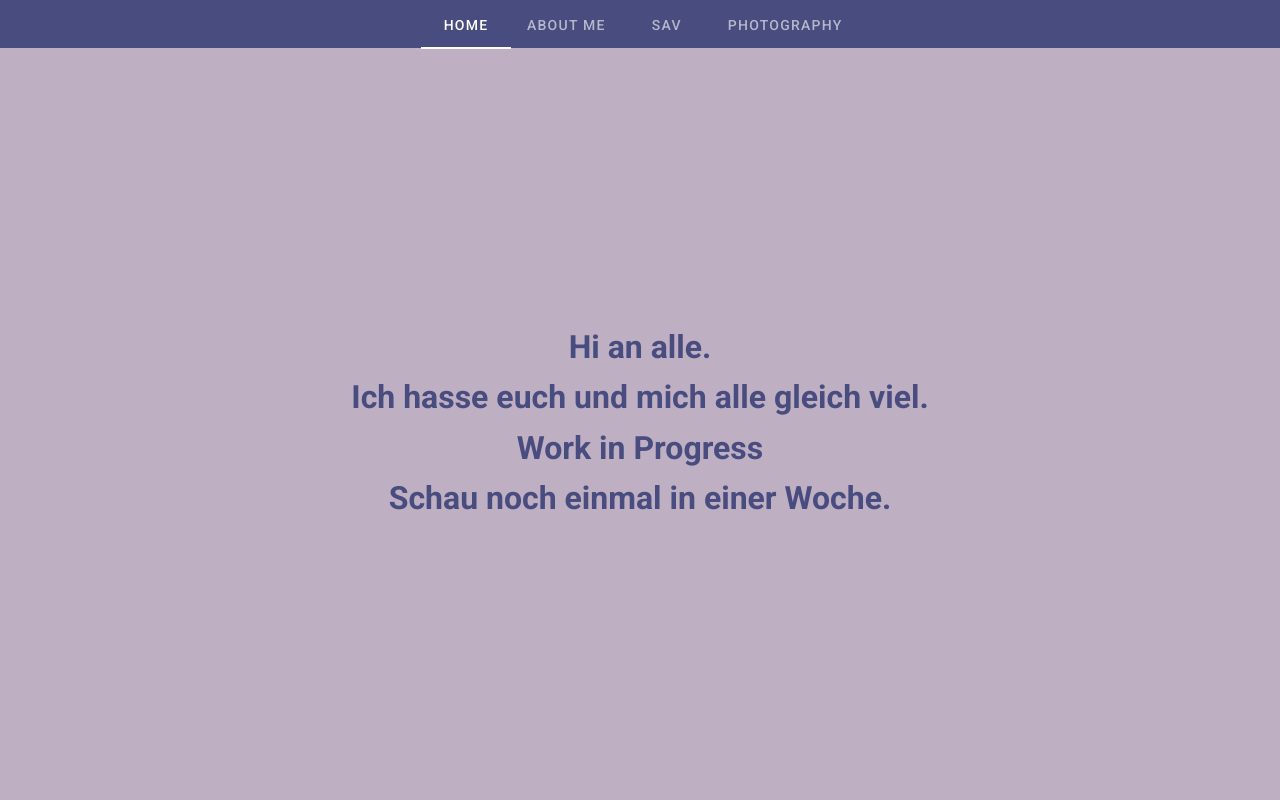
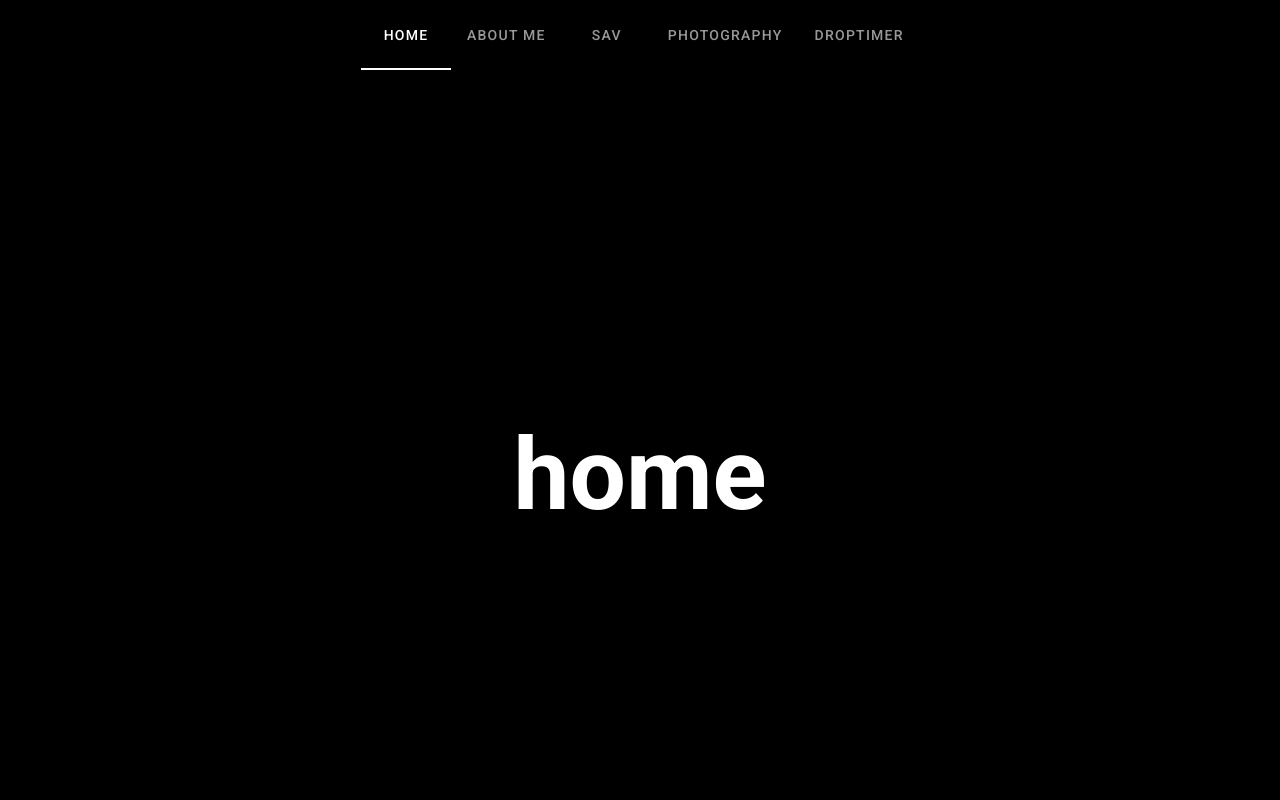
Before and after one commit to 2fanDEV/oezen.dev, a Vue app: page / in a window 1280 px wide. Shown: the top 800 px of the page. Built offline with nearby package versions, Linux system fonts and the light colour scheme.

Commit message:
homepage

```diff
--- a/src/App.vue
+++ b/src/App.vue
@@ -1,84 +1,101 @@
-
-
 <script>
-
 export default {
-  name: 'App',
-
-  components: {
-  },
+  name: "App",
+  components: {},
 
   data: () => ({
-    //
+    tab: null,
   }),
 };
 </script>
 
 <template>
-  <v-app style="background-color: #BEAFC2">
+  <v-app style="background-color: #000000; align-items: center; align-self: center; justify-content: center;">
     <v-app-bar
-    style="resize: none !important; justify-content: center; display:flex;"
+      style="
+        resize: none !important;
+        justify-content: center;
+        align-items: center;
+        display: flex;
+      "
       app
-      dense
+      short
+      height="70px"
+      shrink-on-scroll
       outlined
       elevate-on-scroll
-      color="#484C7F"
-      elevation="5"
+      color="#000000"
+      elevation="4"
       dark
     >
+      <v-tabs v-model="tab" centered dark>
+        <v-tab href="#home"> HOME </v-tab>
+        <v-tab href="#aboutme"> ABOUT ME </v-tab>
+        <v-tab href="#sav"> SAV </v-tab>
+        <v-tab href="#photography"> PHOTOGRAPHY </v-tab>
+        <v-tab href="#droptimer"> DROPTIMER </v-tab>
+      </v-tabs>
+    </v-app-bar>
 
-
-    <v-tabs>
-      <v-tab> HOME </v-tab>
-      <v-tab> ABOUT ME </v-tab>
-      <v-tab> SAV </v-tab>
-      <v-tab> PHOTOGRAPHY </v-tab>
-    </v-tabs>
-     </v-app-bar>
-    <v-sheet
-      style="align-self: center; align-items: center;"
-      height="1480"
-      width="1280"
-      color="#BEAFC2">
-    <div class="greeting">
-       <h1 class= "texthome">
-          Hi an alle.
-      </h1>
-       <h1 class= "texthome">
-        Ich hasse euch und mich alle gleich viel.
-        </h1>
-         <h1 class= "texthome">
-           Work in Progress
-        </h1>
-         <h1 class= "texthome">
-          Schau noch einmal in einer Woche.
-        </h1>
-    </div>
-    </v-sheet>
-    </v-app>
-
+    <v-tabs-items
+      style="
+        align-self: center;
+        align-items: center;
+        justify-content:center;
+      "
+      v-model="tab"
+    >
+      <v-tab-item value="home" style="align-items:center;">
+        <v-sheet height="1380" width="69vw" color="#000000" style="align-self:center">
+          <div class="greeting">
+            <h1 class="texthome">home</h1>
+          </div>
+        </v-sheet>
+      </v-tab-item>
+      <v-tab-item value="aboutme">
+        <v-sheet height="1380" width="60vw" color="#000000">
+          <div class="greeting">
+            <h1 class="texthome">aboutme</h1>
+          </div>
+        </v-sheet>
+      </v-tab-item>
+      <v-tab-item value="sav">
+        <v-sheet height="1380" width="60vw" color="#000000">
+          <div class="greeting">
+            <h1 class="texthome">sav</h1>
+          </div>
+        </v-sheet>
+      </v-tab-item>
+      <v-tab-item value="photography">
+        <v-sheet height="1380" width="60vw" color="#000000">
+          <div class="greeting">
+            <h1 class="texthome">photography</h1>
+          </div>
+        </v-sheet>
+      </v-tab-item>
+      <v-tab-item value="droptimer">
+        <v-sheet height="1280" width="1280" color="#000000">
+          <div class="greeting">
+            <h1 class="texthome">droptimer</h1>
+          </div>
+        </v-sheet>
+      </v-tab-item>
+    </v-tabs-items>
+  </v-app>
 </template>
 
-
 <style>
-
 .texthome {
-  margin-top: 0.2%;
+  margin-top: 4em;
   position: relative;
-  color: #484C7F;
+  color: white;
 }
 
 .greeting {
   display: flex;
-  margin-top: 25%;
   flex-direction: column;
   align-items: center;
+  font-size: 50px;
 }
 
-.flexgrid {
-  display:flex;
-  flex-direction: row;
-  flex-flow: row;
-  margin-left: 50vw;
-}
 </style>
```
